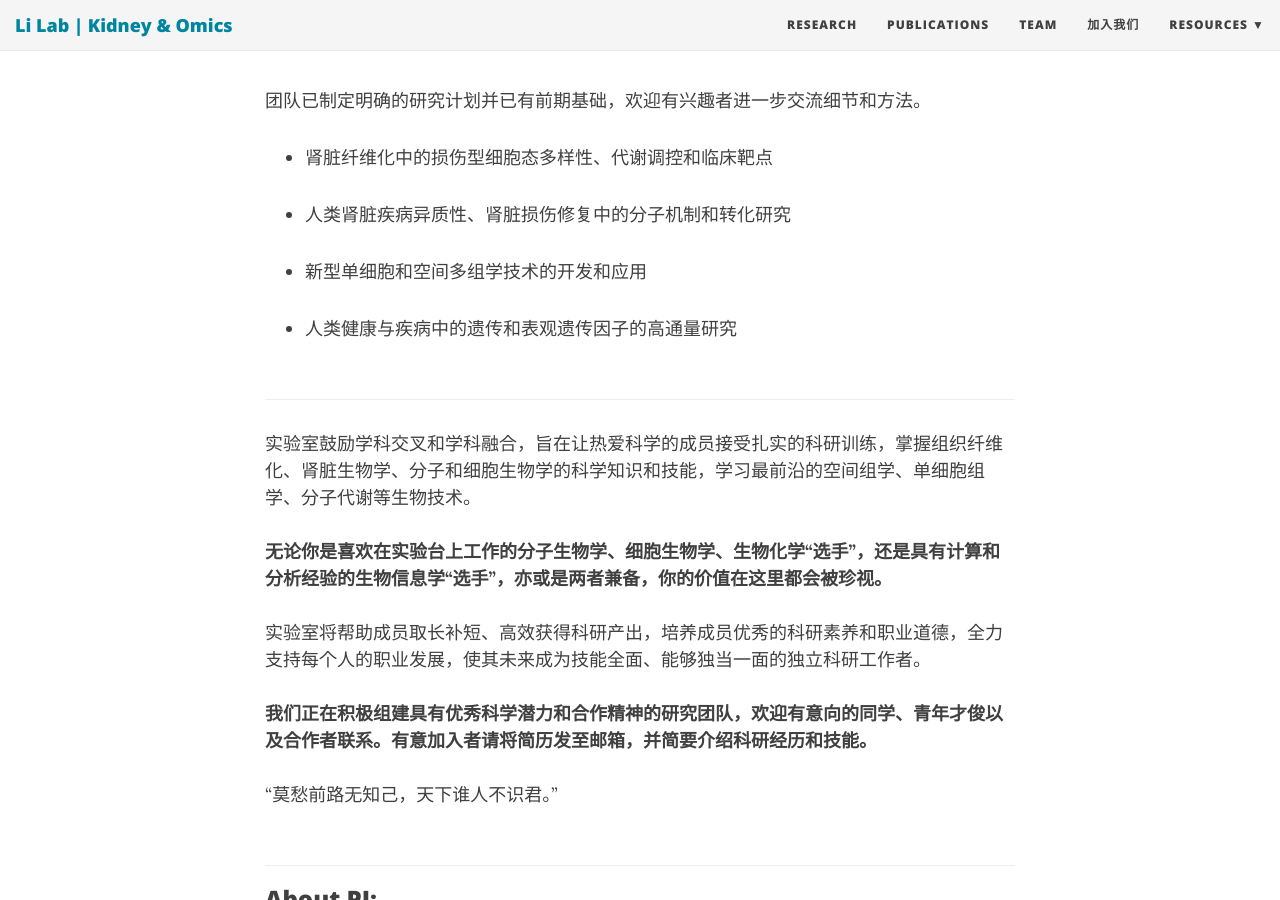
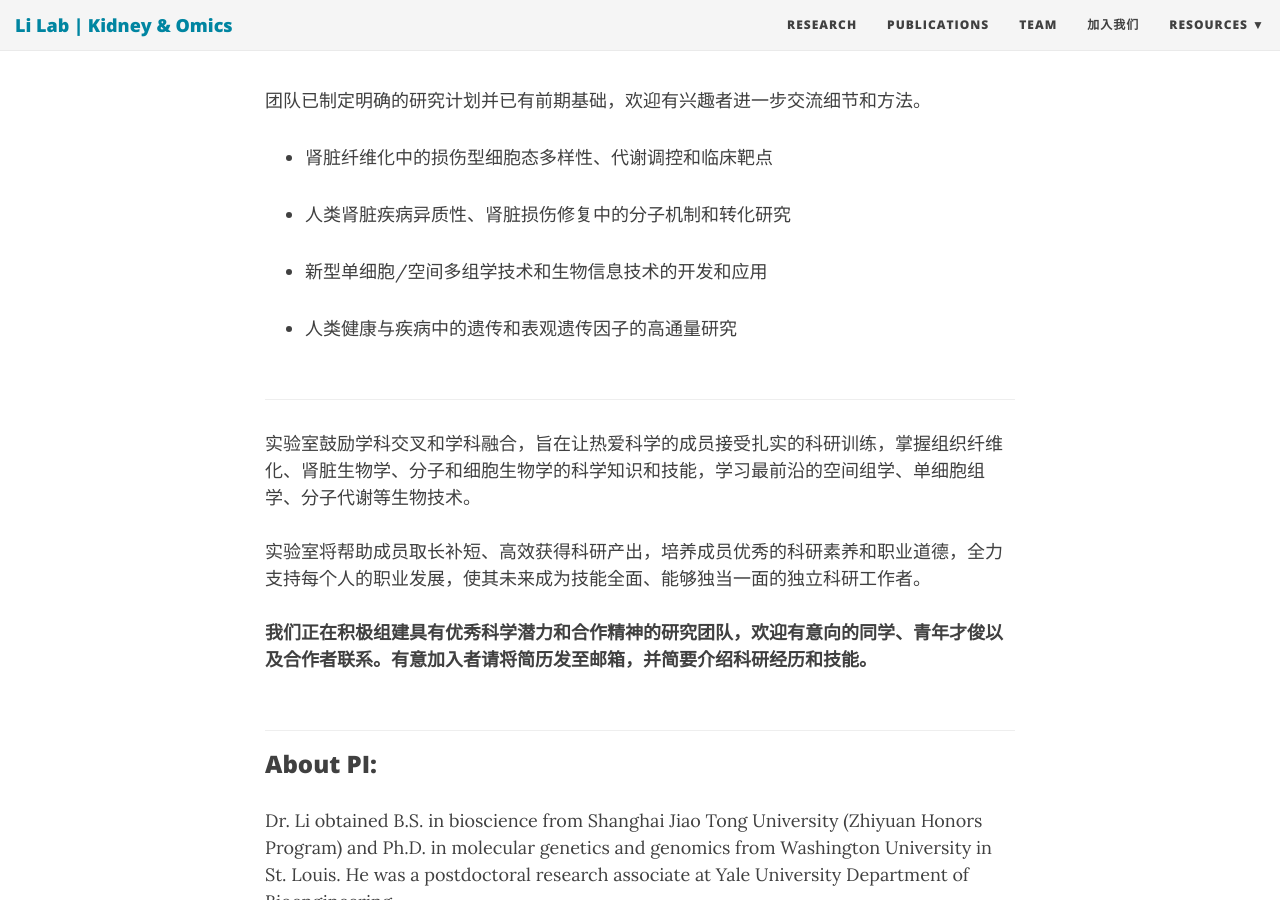
Before and after one commit to TheLiLab/thelilab.github.io, a Jekyll site: the page built from joinus.md, in a window 1280 px wide and 900 px high, scrolled down 467 px. Built offline with Jekyll 4.4.1, drawn with Linux system fonts in a browser that asks for light colours; nearby versions of some CDN libraries.

Commit message:
Update joinus.md

```diff
--- a/joinus.md
+++ b/joinus.md
@@ -15,18 +15,15 @@ bigimg:
 
 - 人类肾脏疾病异质性、肾脏损伤修复中的分子机制和转化研究<br>
 
-- 新型单细胞和空间多组学技术的开发和应用<br>
+- 新型单细胞/空间多组学技术和生物信息技术的开发和应用<br>
 
 - 人类健康与疾病中的遗传和表观遗传因子的高通量研究<br>
 <br>
 <hr>
 
 实验室鼓励学科交叉和学科融合，旨在让热爱科学的成员接受扎实的科研训练，掌握组织纤维化、肾脏生物学、分子和细胞生物学的科学知识和技能，学习最前沿的空间组学、单细胞组学、分子代谢等生物技术。<br><br>
-**无论你是喜欢在实验台上工作的分子生物学、细胞生物学、生物化学“选手”，还是具有计算和分析经验的生物信息学“选手”，亦或是两者兼备，你的价值在这里都会被珍视。**<br><br>
 实验室将帮助成员取长补短、高效获得科研产出，培养成员优秀的科研素养和职业道德，全力支持每个人的职业发展，使其未来成为技能全面、能够独当一面的独立科研工作者。<br><br>
 **我们正在积极组建具有优秀科学潜力和合作精神的研究团队，欢迎有意向的同学、青年才俊以及合作者联系。有意加入者请将简历发至邮箱，并简要介绍科研经历和技能。**<br><br>
-“莫愁前路无知己，天下谁人不识君。”
-<br><br>
 <hr>
 
 
```
